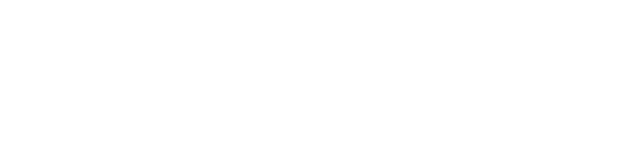
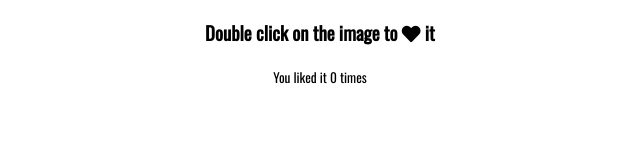
Before and after one commit to jecorrea-cloud/double-click-heart, a plain HTML site: page index.html in a window 1280 px wide. Shown: the whole page, without its empty margins (320-960 px from the left). Drawn offline with nearby package versions, Linux system fonts and the light colour scheme.

Commit message:
full HTML

```diff
--- a/index.html
+++ b/index.html
@@ -9,6 +9,11 @@
     <title>Double Click Heart</title>
 </head>
 <body>
+    <h3>Double click on the image to <i class="fas fa-heart"></i> it</h3>
+    <small>You liked it <span id="times">0</span> times</small>
+
+    <div class="loveMe"></div>
+
     <script src="script.js"></script>
 </body>
 </html>
```
